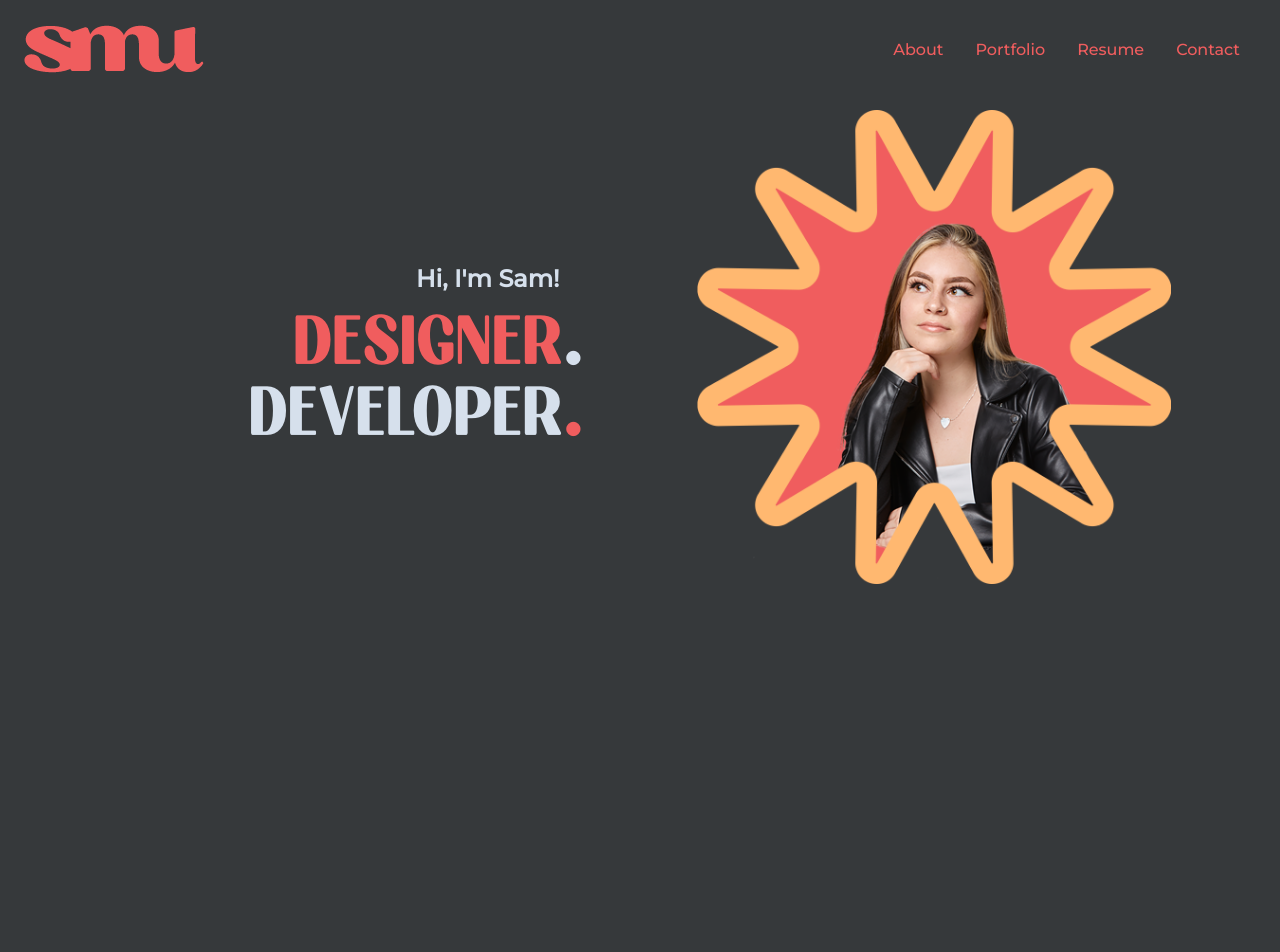
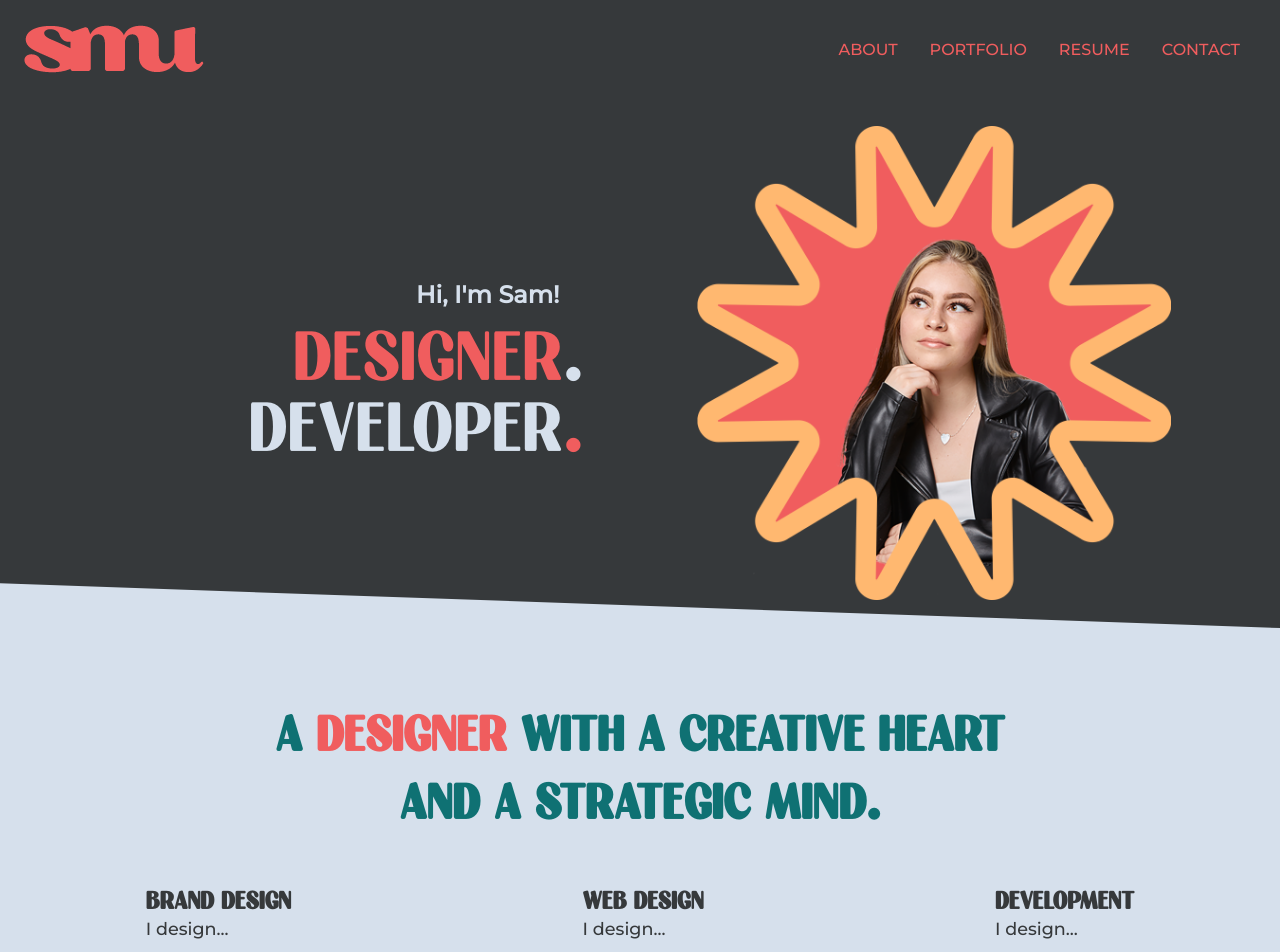
Before and after one commit to samurwin/samurwin.github.io, a React (Create React App) app: page / in a window 1280 px wide. Shown: the top 952 px of the page. Before the commit the page ends 800 px from the top, so only its background shows below. Built offline with nearby package versions, Linux system fonts and the light colour scheme.

Commit message:
slanted div

```diff
--- a/src/index.css
+++ b/src/index.css
@@ -34,6 +34,10 @@ body {
   font-family: 'Montserrat', sans-serif;
   color: var(--tertiary-color);
   background-color: var(--secondary);
+}
+
+.milgran {
+  font-family: 'MilgranCondensed';
 }
 
 h1 {
@@ -84,6 +88,7 @@ nav a {
   padding-right: var(--spacing-three);
   padding-left: var(--spacing-three);
   transition: all 0.2s;
+  text-transform: uppercase;
 }
 
 nav a:hover {
@@ -123,6 +128,8 @@ header {
   position: sticky;
   top: 0;
   left: 0;
+  z-index: 99999;
+
 }
 
 footer {
@@ -177,8 +184,8 @@ footer {
   width: 100%;
 }
 
-.w-75 {
-  width: 75%;
+.w-80 {
+  width: 80%;
 }
 
 .w-50 {
--- a/src/pages/Home.js
+++ b/src/pages/Home.js
@@ -4,7 +4,7 @@ import './home.css';
 function Home() {
     return (
         <div>
-            <section className='flex-row justify-space-around align-center hero w-100'>
+            <section className='flex-row justify-space-around align-center hero w-100 my-3'>
                 <div className='col-12 col-lg-5 my-3'>
                     <h4 className='text-secondary pb-4 pr-4 text-right'>Hi, I'm Sam!</h4>
                     <p className='title text-primary'>DESIGNER<span className='title text-secondary'>.</span></p>
@@ -18,6 +18,25 @@ function Home() {
                     />
                 </div>
             </section>
+            <section className='home-slanted-div'>
+                <h1 className='milgran text-quatrinary text-center my-5'>A <span className='text-primary'>DESIGNER</span> WITH A CREATIVE HEART
+                <br/> AND A STRATEGIC MIND.</h1>
+
+                <div className='flex-row align-center justify-space-around my-5'>
+                    <div>
+                        <h4 className='milgran text-dark'>BRAND DESIGN</h4>
+                        <p className='text-dark'>I design...</p>
+                    </div>
+                    <div>
+                        <h4 className='milgran text-dark'>WEB DESIGN</h4>
+                        <p className='text-dark'>I design...</p>
+                    </div>
+                    <div>
+                        <h4 className='milgran text-dark'>DEVELOPMENT</h4>
+                        <p className='text-dark'>I design...</p>
+                    </div>
+                </div>
+            </section>
         </div>
     )
 }
--- a/src/pages/home.css
+++ b/src/pages/home.css
@@ -10,5 +10,26 @@ body {
 
 .hero {
     background-color: var(--dark);
-    top: 0;
 }
+
+/* angled div */
+.home-slanted-div {
+    position: relative;
+    padding: var(--spacing-four) 0;
+    background: var(--secondary);
+    overflow: visible;
+    z-index: 1;
+}
+
+/* where the magic happens */
+.home-slanted-div:after {
+    content: '';
+    width: 100%;
+    height: 100%;
+    position: absolute;
+    background: inherit;
+    z-index: -1;
+    bottom: 0;
+    transform-origin: right top;
+    transform: skewY(2deg);
+}
```
